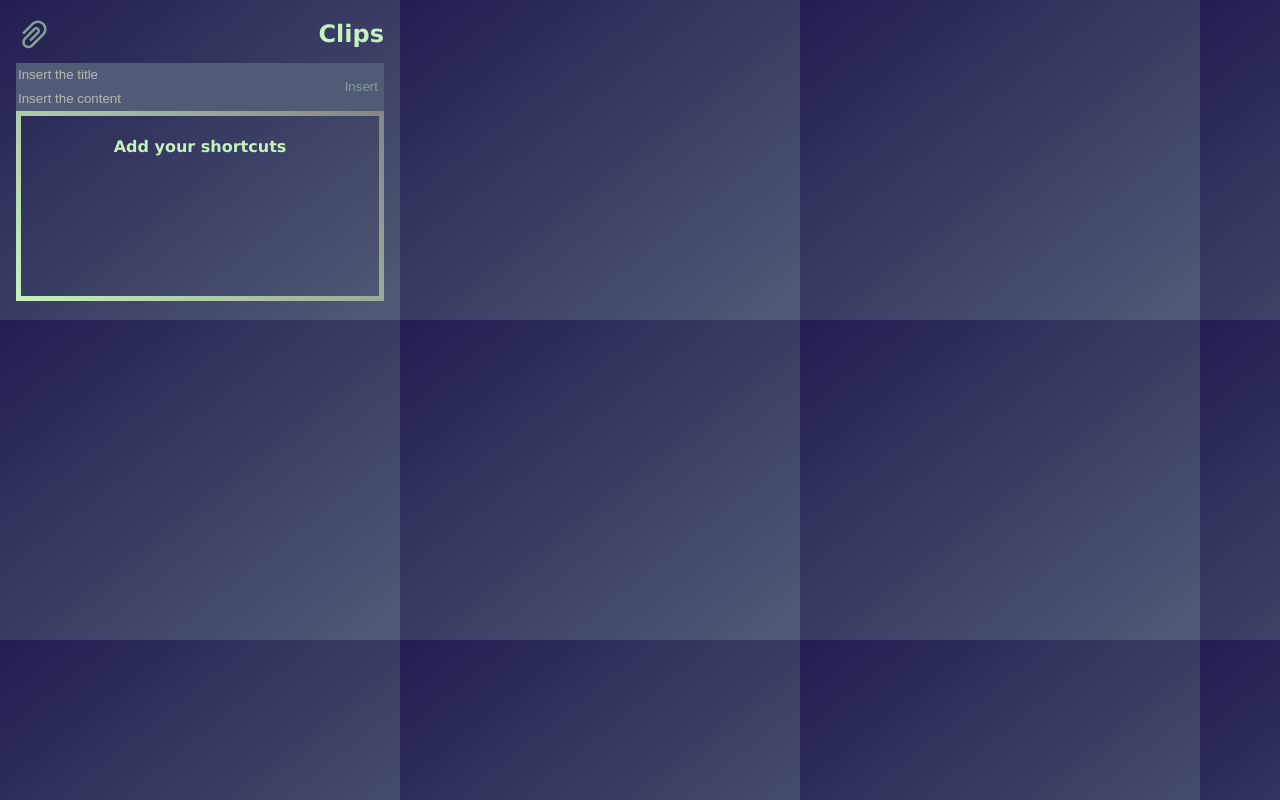
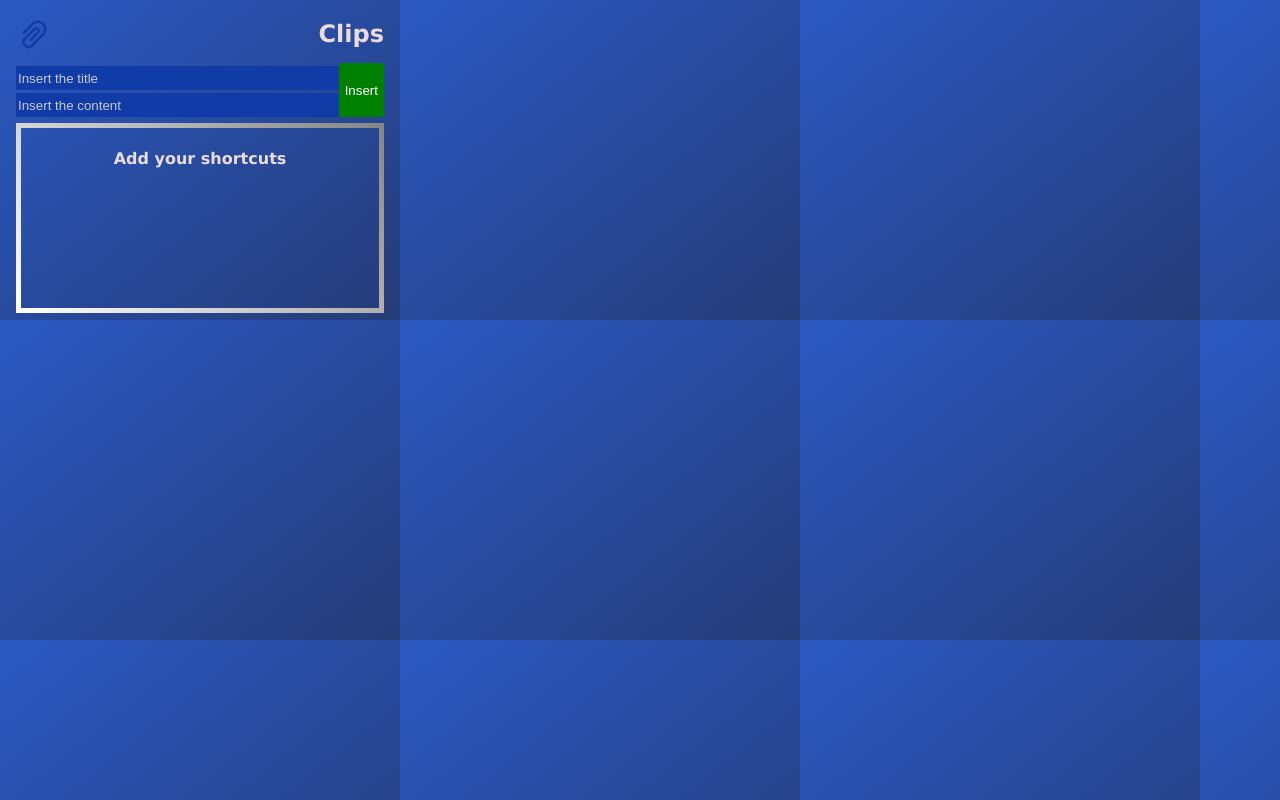
Before and after one commit to matheustkaczyk/clips-extension, a React (Create React App) app: page / in a window 1280 px wide. Built offline with nearby package versions, Linux system fonts and the light colour scheme.

Commit message:
Adicionado espacamento entre inputs do form, coloração nos botoes de acordo com as funcoes

```diff
--- a/src/App.css
+++ b/src/App.css
@@ -7,7 +7,7 @@
 .clips-ico {
   width: 10%;
   height: auto;
-  color: #869D96;
+  color: #113ba7;
 }
 
 .header {
@@ -21,34 +21,38 @@
 .header h2 {
   padding: 0;
   margin: 0;
-  color: #C4F1BE;
+  color: rgb(235, 220, 220);
 }
 
 .card {
-  height: 80px;
+  height: 40px;
   padding: 1%;
   display: flex;
   flex-direction: row;
   justify-content: space-between;
   align-items: center;
   cursor: pointer;
-  border-bottom: 1px solid grey;
+  background-color: #2B59C3;
 }
 
 .card:hover {
-  background-color: #788099;
+  background-color: #507bfd;
 }
 
 .card button {
   height: 100%;
+  background-color:red;
+  color: white;
+  border-radius: 5%;
 }
 
 .card-wrapper {
   height: 180px;
+  margin-top: 1.5%;
   overflow: auto;
   border: solid;
   border-width: 5px;
-  border-image: repeating-linear-gradient(45deg, #C4F1BE, #868686) 1;
+  border-image: repeating-linear-gradient(45deg, white, #868686) 1;
 }
 
 .form {
@@ -61,8 +65,9 @@
   width: 100%;
   height: 22px;
   border: 0;
-  background-color: #525B76;
-  color: #869D96;
+  background-color: #113ba7;
+  color: rgb(201, 201, 201);
+  margin-top: 1%;
 }
 
 .form input:focus {
@@ -70,7 +75,7 @@
 }
 
 ::placeholder {
-  color: #b6b8b6;
+  color: rgb(201, 201, 201);
 }
 
 button {
@@ -80,11 +85,14 @@ button {
 }
 
 button::placeholder {
-  color: #C4F1BE;
+  color: rgb(235, 220, 220);
 }
 
 .form button {
   border: 0;
+  background-color: green;
+  color: white;
+  border-radius: 5%;
 }
 
 .info {
--- a/src/index.css
+++ b/src/index.css
@@ -11,7 +11,7 @@ html {
   position: relative;
   width: 400px;
   height: 320px;
-  background-image: linear-gradient(to bottom right, #201E50, #525B76);
+  background-image: linear-gradient(to bottom right, #2B59C3, #253C78);
   font-family: 'Lucida Sans', 'Lucida Sans Regular', 'Lucida Grande', 'Lucida Sans Unicode', Geneva, Verdana, sans-serif;
-  color: #C4F1BE;
+  color: rgb(235, 220, 220);
 }
```
